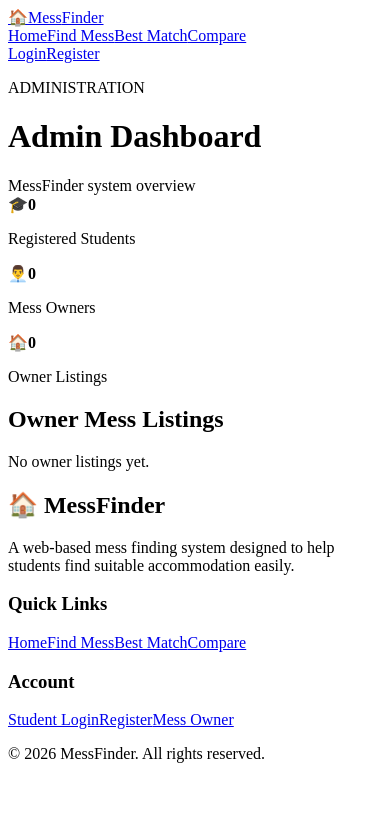
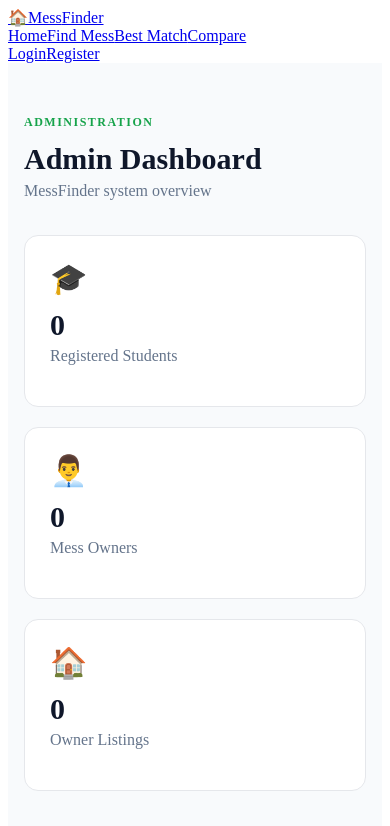
Before and after one commit to rashsed60cyber/mess-finding-system, a React (Vite) app: page /mess-finding-system/admin in a window 390 px wide. Shown: the top 826 px of the page. Built offline with nearby package versions, Linux system fonts and the light colour scheme.

Commit message:
Add styles for owner edit button and admin dashboard

```diff
--- a/src/index.css
+++ b/src/index.css
@@ -1418,3 +1418,213 @@
     padding: 0 20px 20px;
   }
 }
+/* =========================
+   OWNER EDIT BUTTON
+========================= */
+
+.owner-card-actions {
+  display: flex;
+  gap: 8px;
+  flex-wrap: wrap;
+}
+
+.owner-edit-btn {
+  display: inline-block;
+  padding: 9px 13px;
+  border: 1px solid #bfdbfe;
+  border-radius: 7px;
+  background: #eff6ff;
+  color: #2563eb;
+  font-weight: 700;
+  cursor: pointer;
+  transition: 0.2s;
+}
+
+.owner-edit-btn:hover {
+  background: #dbeafe;
+  border-color: #93c5fd;
+}
+
+
+/* =========================
+   ADMIN DASHBOARD
+========================= */
+
+.admin-page {
+  min-height: 100vh;
+  background: #f8fafc;
+}
+
+.admin-container {
+  max-width: 1150px;
+  margin: auto;
+  padding: 55px 24px 90px;
+}
+
+
+/* ADMIN HEADING */
+
+.admin-heading {
+  margin-bottom: 35px;
+}
+
+.admin-heading > p {
+  color: #16a34a;
+  font-size: 12px;
+  font-weight: 800;
+  letter-spacing: 1.5px;
+}
+
+.admin-heading h1 {
+  margin: 6px 0;
+  font-size: 36px;
+  color: #0f172a;
+}
+
+.admin-heading span {
+  color: #64748b;
+}
+
+
+/* ADMIN STAT CARDS */
+
+.admin-stats {
+  display: grid;
+  grid-template-columns: repeat(3, 1fr);
+  gap: 20px;
+  margin-bottom: 35px;
+}
+
+.admin-stats > div {
+  padding: 25px;
+  background: white;
+  border: 1px solid #e5e7eb;
+  border-radius: 14px;
+  transition: 0.2s;
+}
+
+.admin-stats > div:hover {
+  transform: translateY(-3px);
+  box-shadow: 0 12px 30px rgba(15, 23, 42, 0.07);
+}
+
+.admin-stats span {
+  display: block;
+  font-size: 30px;
+}
+
+.admin-stats strong {
+  display: block;
+  margin-top: 12px;
+  font-size: 30px;
+  color: #0f172a;
+}
+
+.admin-stats p {
+  margin-top: 5px;
+  color: #64748b;
+}
+
+
+/* ADMIN LIST SECTION */
+
+.admin-section {
+  padding: 28px;
+  background: white;
+  border: 1px solid #e5e7eb;
+  border-radius: 15px;
+}
+
+.admin-section h2 {
+  margin-bottom: 22px;
+  color: #0f172a;
+}
+
+
+/* ADMIN TABLE */
+
+.admin-table-wrapper {
+  width: 100%;
+  overflow-x: auto;
+}
+
+.admin-table {
+  width: 100%;
+  min-width: 700px;
+  border-collapse: collapse;
+}
+
+.admin-table th,
+.admin-table td {
+  padding: 14px;
+  text-align: left;
+  border-bottom: 1px solid #e5e7eb;
+}
+
+.admin-table th {
+  background: #f8fafc;
+  color: #475569;
+  font-size: 13px;
+  font-weight: 700;
+}
+
+.admin-table td {
+  color: #334155;
+}
+
+.admin-table tbody tr:hover {
+  background: #f8fafc;
+}
+
+
+/* ADMIN DELETE BUTTON */
+
+.admin-table button {
+  padding: 7px 12px;
+  border: 1px solid #fecaca;
+  border-radius: 6px;
+  background: #fef2f2;
+  color: #dc2626;
+  cursor: pointer;
+  font-weight: 700;
+  transition: 0.2s;
+}
+
+.admin-table button:hover {
+  background: #fee2e2;
+}
+
+
+/* ADMIN EMPTY STATE */
+
+.admin-empty {
+  padding: 50px 20px;
+  text-align: center;
+  background: #f8fafc;
+  color: #64748b;
+  border-radius: 10px;
+}
+
+
+/* =========================
+   ADMIN RESPONSIVE
+========================= */
+
+@media (max-width: 700px) {
+
+  .admin-container {
+    padding: 40px 16px 70px;
+  }
+
+  .admin-stats {
+    grid-template-columns: 1fr;
+  }
+
+  .admin-heading h1 {
+    font-size: 30px;
+  }
+
+  .admin-section {
+    padding: 18px;
+  }
+}
```
